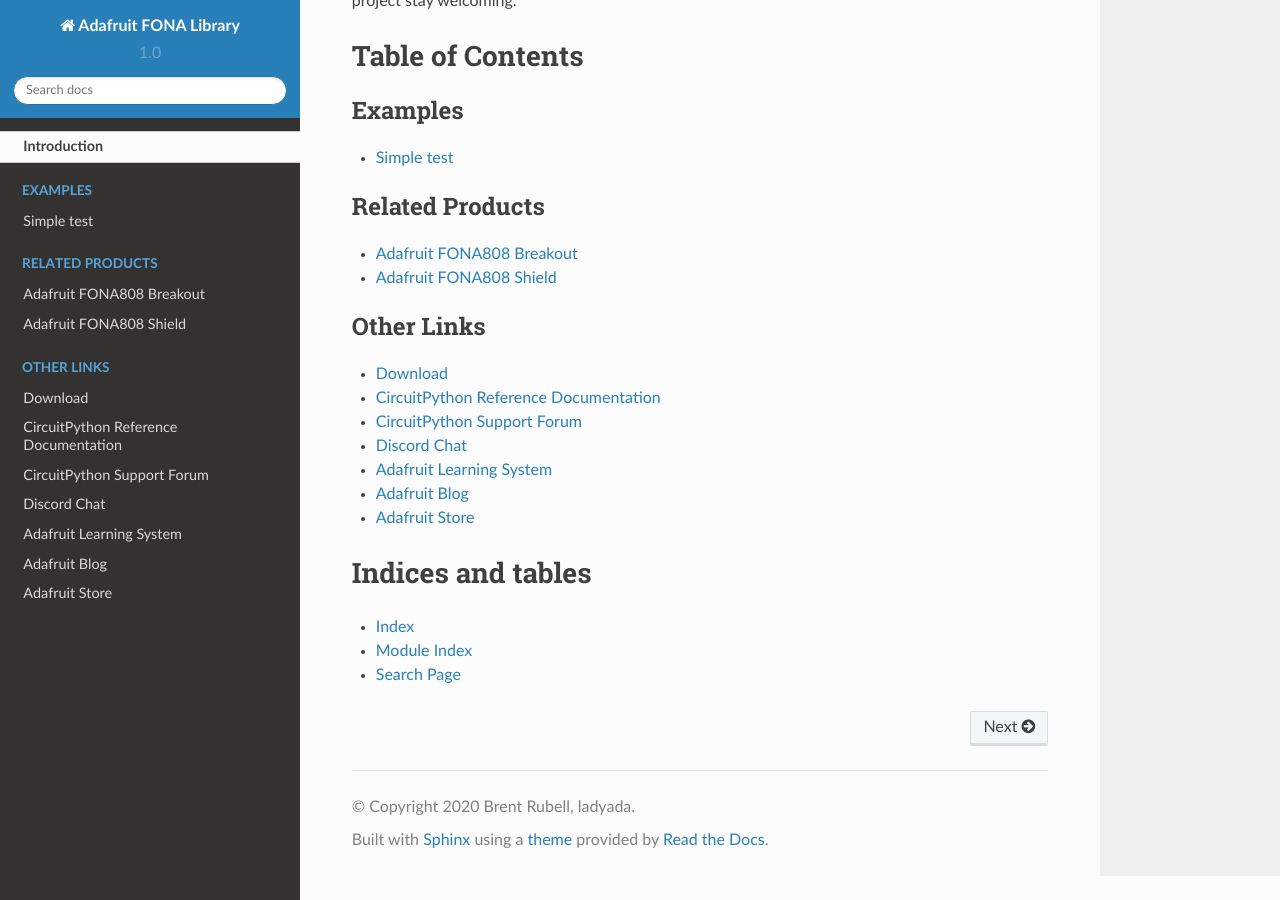
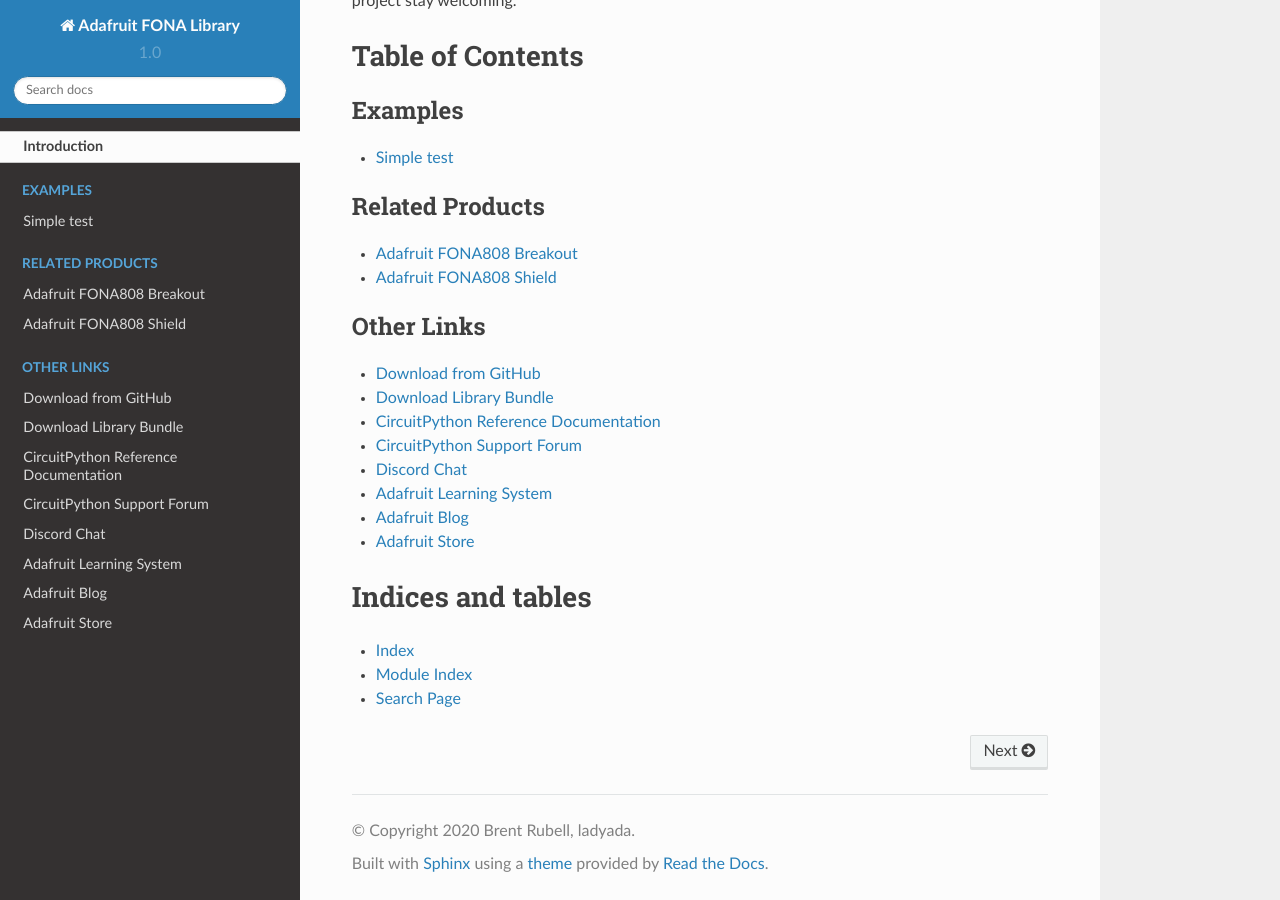
Before and after one commit to adafruit/Adafruit_CircuitPython_FONA, a Sphinx documentation site: the page built from docs/index.rst, in a window 1280 px wide and 900 px high, scrolled down 1347 px. Built offline with Sphinx 7.4.7 and the Read the Docs theme 2.0.0, drawn with Linux system fonts in a browser that asks for light colours.

Commit message:
Added cp.org link to index.rst

```diff
--- a/docs/index.rst
+++ b/docs/index.rst
@@ -32,7 +32,8 @@
 .. toctree::
     :caption: Other Links
 
-    Download <https://github.com/adafruit/Adafruit_CircuitPython_FONA/releases/latest>
+    Download from GitHub <https://github.com/adafruit/Adafruit_CircuitPython_FONA/releases/latest>
+    Download Library Bundle <https://circuitpython.org/libraries>
     CircuitPython Reference Documentation <https://docs.circuitpython.org>
     CircuitPython Support Forum <https://forums.adafruit.com/viewforum.php?f=60>
     Discord Chat <https://adafru.it/discord>
```
